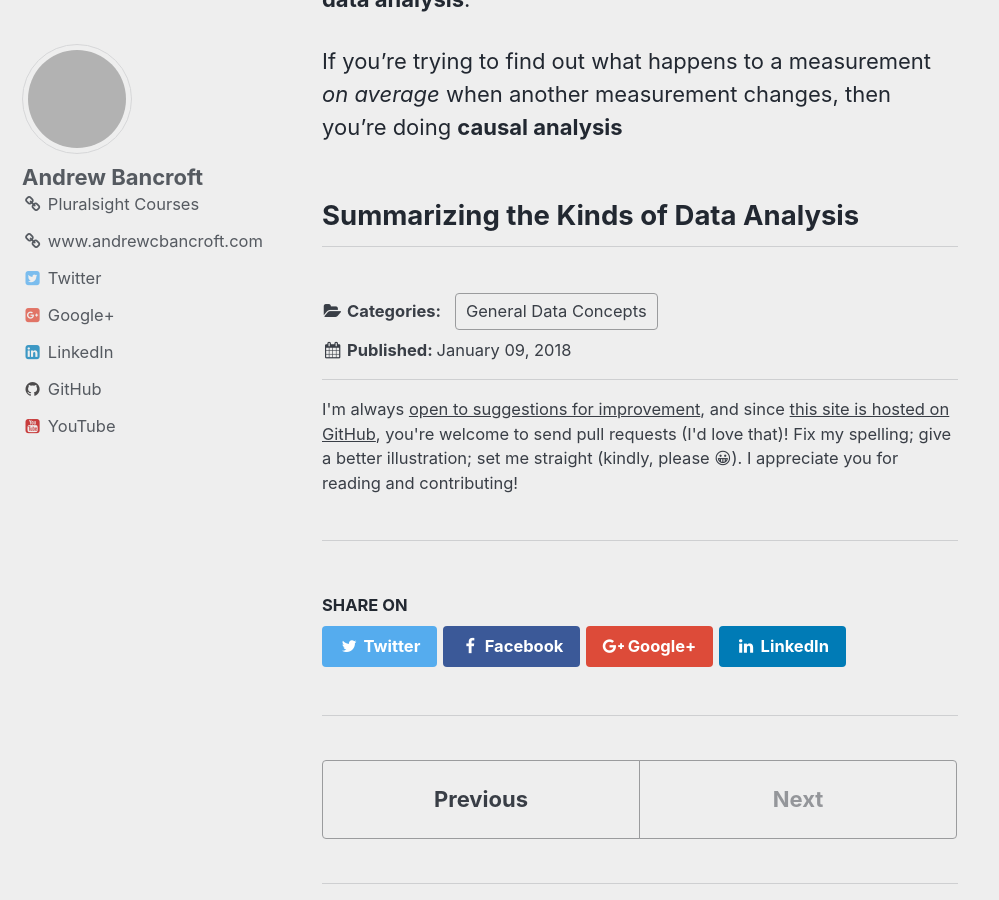
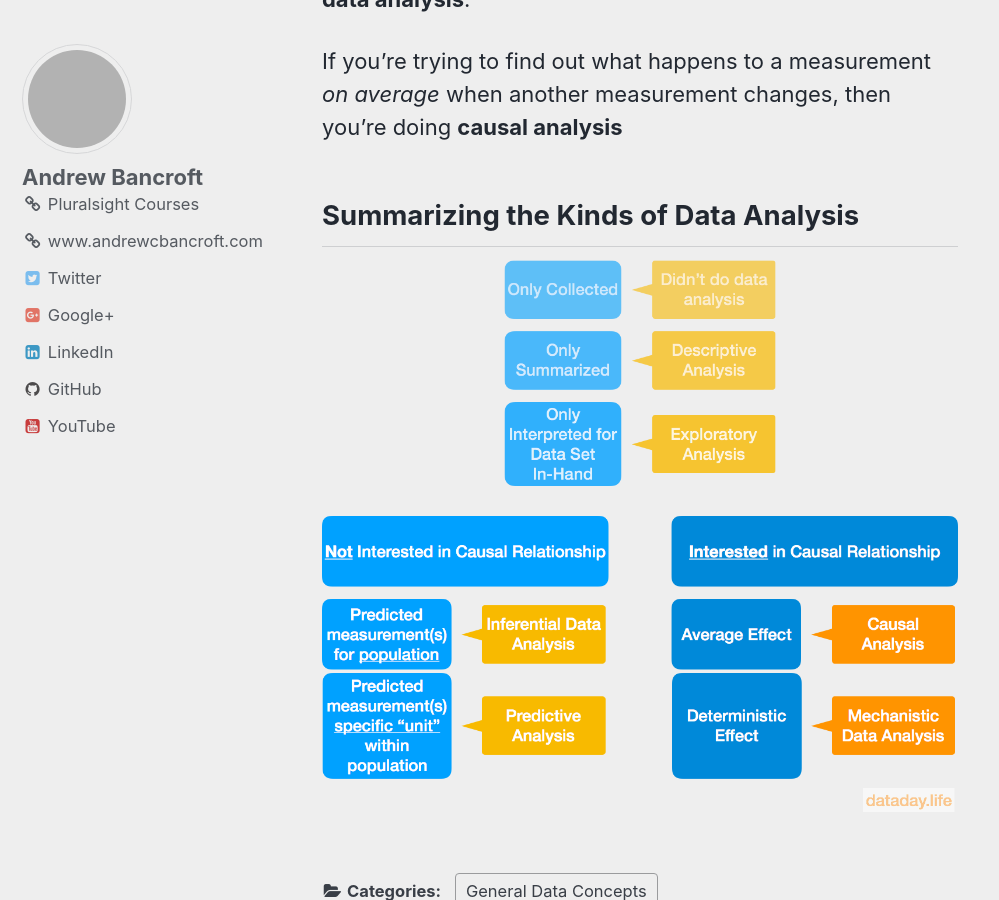
Before and after one commit to andrewcbancroft/datadaylife-blog, a Jekyll site: the page built from _posts/2018-01-09-what-kinds-of-data-analysis-are-there.md, in a window 1280 px wide and 900 px high, scrolled down 2802 px. Shown: the whole window, without its empty margins (0-999 px from the left). Built offline with Jekyll 4.4.1, drawn with Linux system fonts in a browser that asks for light colours; comment, search, counter and statistics services are not loaded; grey boxes are pictures that could not be loaded.

Commit message:
Update 2018-01-09-what-kinds-of-data-analysis-are-there.md

```diff
--- a/_posts/2018-01-09-what-kinds-of-data-analysis-are-there.md
+++ b/_posts/2018-01-09-what-kinds-of-data-analysis-are-there.md
@@ -41,3 +41,4 @@ In other words, when you *change* one measurement, does it "always and exclusive
 If you're trying to find out what happens to a measurement *on average* when another measurement changes, then you're doing **causal analysis**
 
 ## Summarizing the Kinds of Data Analysis
+![Kinds of Data Analysis]({{ "/assets/data-analysis.png" | relative_url }})
```
